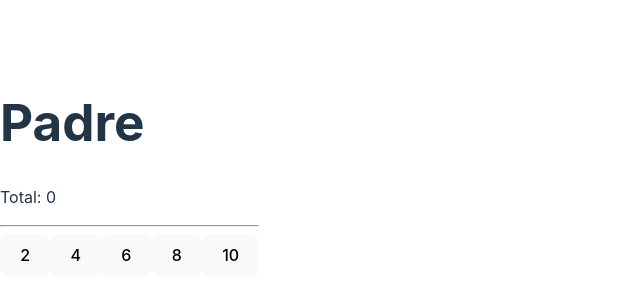
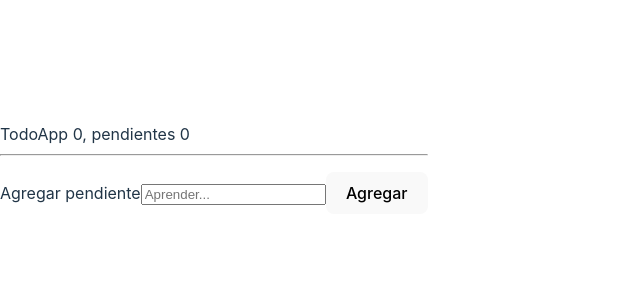
Before and after one commit to g1alexander/curso-react, a React (Vite) app in the folder 04-hook-app/: page / in a window 1280 px wide. Shown: the part 232-532 px from the top of the page, without its empty margins (0-640 px from the left). Built offline with nearby package versions, Linux system fonts and the light colour scheme.

Commit message:
useReducer

```diff
--- /dev/null
+++ b/04-hook-app/src/08-useReducer/TodoAdd.tsx
@@ -0,0 +1,48 @@
+import { useForm } from "../hooks";
+import { State } from ".";
+
+interface FormState {
+  description: string;
+}
+
+interface Props {
+  onNewTodo: (todo: State) => void;
+}
+
+export default function TodoAdd({ onNewTodo }: Props) {
+  const { formState, handleInputChange, handleResetForm } = useForm<FormState>({
+    description: "",
+  });
+
+  const { description } = formState;
+
+  const handleSubmit = (e: React.FormEvent<HTMLFormElement>) => {
+    e.preventDefault();
+    if (description.trim().length <= 1) return;
+
+    onNewTodo({
+      id: new Date().getTime(),
+      desc: description,
+      done: false,
+    });
+
+    handleResetForm();
+  };
+
+  return (
+    <form onSubmit={handleSubmit}>
+      <label htmlFor="description">Agregar pendiente</label>
+
+      <input
+        value={description}
+        onChange={handleInputChange}
+        type="text"
+        name="description"
+        placeholder="Aprender..."
+        autoComplete="off"
+      />
+
+      <button type="submit">Agregar</button>
+    </form>
+  );
+}
--- /dev/null
+++ b/04-hook-app/src/08-useReducer/TodoApp.tsx
@@ -0,0 +1,30 @@
+import { TodoList, TodoAdd } from ".";
+import { useTodos } from "../hooks";
+
+export default function TodoApp() {
+  const {
+    todos,
+    onDeleteTodo,
+    onNewTodo,
+    onToggleTodo,
+    onCompletedTodos,
+    onPendingTodos,
+  } = useTodos();
+
+  return (
+    <>
+      <div>
+        TodoApp {onCompletedTodos()}, pendientes {onPendingTodos()}
+      </div>
+      <hr />
+
+      <TodoList
+        todos={todos}
+        onDeleteTodo={onDeleteTodo}
+        onToggleTodo={onToggleTodo}
+      />
+
+      <TodoAdd onNewTodo={onNewTodo} />
+    </>
+  );
+}
--- /dev/null
+++ b/04-hook-app/src/08-useReducer/TodoItem.tsx
@@ -0,0 +1,18 @@
+import { State } from ".";
+
+interface Props {
+  todo: State;
+  onDeleteTodo: (todo: State) => void;
+  onToggleTodo: (todo: State) => void;
+}
+
+export default function TodoItem({ todo, onDeleteTodo, onToggleTodo }: Props) {
+  return (
+    <li>
+      <span onClick={() => onToggleTodo(todo)}>{todo.desc}</span>
+
+      {todo.done && <span> - Hecho</span>}
+      <button onClick={() => onDeleteTodo(todo)}>Eliminar</button>
+    </li>
+  );
+}
--- /dev/null
+++ b/04-hook-app/src/08-useReducer/TodoList.tsx
@@ -0,0 +1,22 @@
+import { State, TodoItem } from ".";
+
+interface Props {
+  todos: State[];
+  onDeleteTodo: (todo: State) => void;
+  onToggleTodo: (todo: State) => void;
+}
+
+export default function TodoList({ todos, onDeleteTodo, onToggleTodo }: Props) {
+  return (
+    <ul>
+      {todos.map((todo) => (
+        <TodoItem
+          key={todo.id}
+          todo={todo}
+          onDeleteTodo={onDeleteTodo}
+          onToggleTodo={onToggleTodo}
+        />
+      ))}
+    </ul>
+  );
+}
--- /dev/null
+++ b/04-hook-app/src/08-useReducer/index.ts
@@ -0,0 +1,6 @@
+export { default as TodoAdd } from "./TodoAdd";
+export { default as TodoApp } from "./TodoApp";
+export { default as TodoItem } from "./TodoItem";
+export { default as TodoList } from "./TodoList";
+// export * from './intro-reducer';
+export * from "./todoReducer";
--- /dev/null
+++ b/04-hook-app/src/08-useReducer/intro-reducer.ts
@@ -0,0 +1,52 @@
+interface Todo {
+  id: number;
+  todo: string;
+  done: boolean;
+}
+
+interface TodoAction {
+  type: string;
+  payload?: Todo;
+}
+
+const initialState: Todo[] = [
+  {
+    id: 1,
+    todo: "Comprar pan",
+    done: false,
+  },
+];
+
+function todoReducer(state = initialState, action?: TodoAction): Todo[] {
+  if (action?.type === "[TODO] add todo") {
+    if (!action.payload) return state;
+
+    return [...state, action.payload];
+  }
+
+  return state;
+}
+
+let todos: Todo[] = todoReducer();
+
+const newTodo: Todo = {
+  id: 2,
+  todo: "Comprar leche",
+  done: false,
+};
+
+const addTodoAction: TodoAction = {
+  type: "[TODO] add todo",
+  payload: newTodo,
+};
+
+todos = todoReducer(todos, addTodoAction);
+
+console.log(todos);
+
+// no se muta el estado
+// todos.push({
+//   id: 2,
+//   todo: "Comprar leche",
+//   done: false,
+// });
--- /dev/null
+++ b/04-hook-app/src/08-useReducer/todoReducer.ts
@@ -0,0 +1,34 @@
+export interface State {
+  id: number;
+  desc: string;
+  done: boolean;
+}
+
+export interface Action {
+  type: string;
+  payload?: State;
+}
+
+export const todoReducer = (state: State[], action: Action): State[] => {
+  switch (action.type) {
+    case "[TODO] add todo":
+      if (!action.payload) return [...state];
+
+      return [...state, action.payload];
+
+    case "[TODO] delete todo":
+      if (!action.payload) return [...state];
+
+      return state.filter((todo) => todo.id !== action.payload?.id);
+
+    case "[TODO] toggle todo":
+      if (!action.payload) return [...state];
+
+      return state.map((todo) =>
+        todo.id === action.payload?.id ? { ...todo, done: !todo.done } : todo
+      );
+
+    default:
+      return state;
+  }
+};
--- a/04-hook-app/src/hooks/index.ts
+++ b/04-hook-app/src/hooks/index.ts
@@ -1,3 +1,4 @@
 export * from "./useCounter";
 export * from "./useFetch";
 export * from "./useForm";
+export * from "./useTodos";
--- /dev/null
+++ b/04-hook-app/src/hooks/useTodos.ts
@@ -0,0 +1,61 @@
+import { useEffect, useReducer } from "react";
+
+import { type State, todoReducer, Action } from "../08-useReducer";
+
+const initialState: State[] = [];
+
+const init = () => {
+  return JSON.parse(localStorage.getItem("todos") || "[]");
+};
+
+export const useTodos = () => {
+  const [todos, dispatchTodo] = useReducer(todoReducer, initialState, init);
+
+  useEffect(() => {
+    localStorage.setItem("todos", JSON.stringify(todos));
+  }, [todos]);
+
+  const onNewTodo = (todo: State) => {
+    const action: Action = {
+      type: "[TODO] add todo",
+      payload: todo,
+    };
+
+    dispatchTodo(action);
+  };
+
+  const onDeleteTodo = (todo: State) => {
+    const action: Action = {
+      type: "[TODO] delete todo",
+      payload: todo,
+    };
+
+    dispatchTodo(action);
+  };
+
+  const onToggleTodo = (todo: State) => {
+    const action: Action = {
+      type: "[TODO] toggle todo",
+      payload: todo,
+    };
+
+    dispatchTodo(action);
+  };
+
+  const onPendingTodos = () => {
+    return todos.filter((todo) => !todo.done).length;
+  };
+
+  const onCompletedTodos = () => {
+    return todos.filter((todo) => todo.done).length;
+  };
+
+  return {
+    todos,
+    onNewTodo,
+    onDeleteTodo,
+    onToggleTodo,
+    onPendingTodos,
+    onCompletedTodos,
+  };
+};
--- a/04-hook-app/src/main.tsx
+++ b/04-hook-app/src/main.tsx
@@ -13,9 +13,12 @@ import Memorize from "./06-memos/Memorize.tsx";
 import MemoHook from "./06-memos/MemoHook.tsx";
 import CallBackHook from "./06-memos/CallBackHook.tsx";
 import { Padre } from "./07-tarea-memo/Padre.tsx";
+import TodoApp from "./08-useReducer/TodoApp.tsx";
+
+// import "./08-useReducer/intro-reducer";
 
 ReactDOM.createRoot(document.getElementById("root") as HTMLElement).render(
   <React.StrictMode>
-    <Padre />
+    <TodoApp />
   </React.StrictMode>
 );
```
